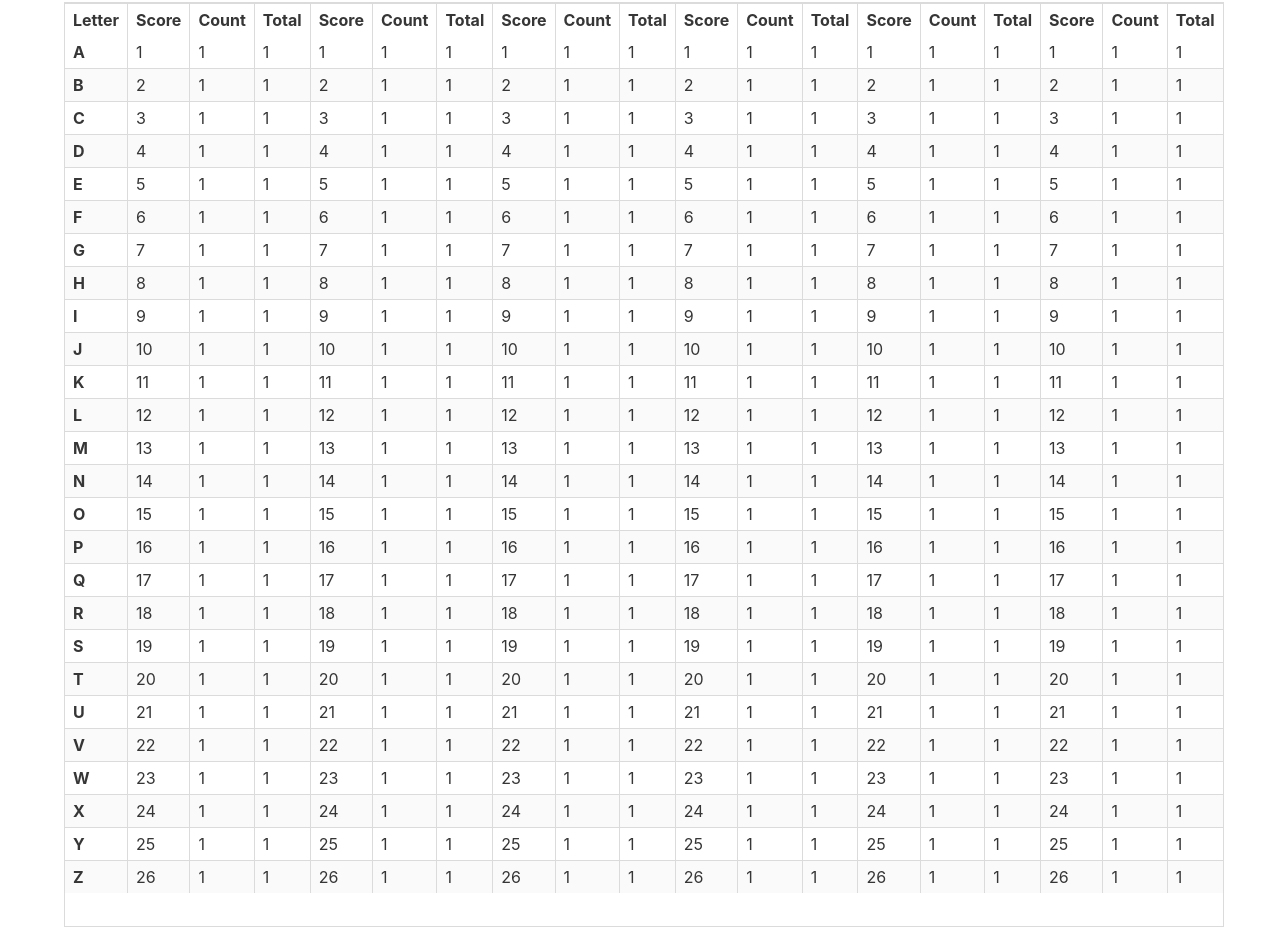
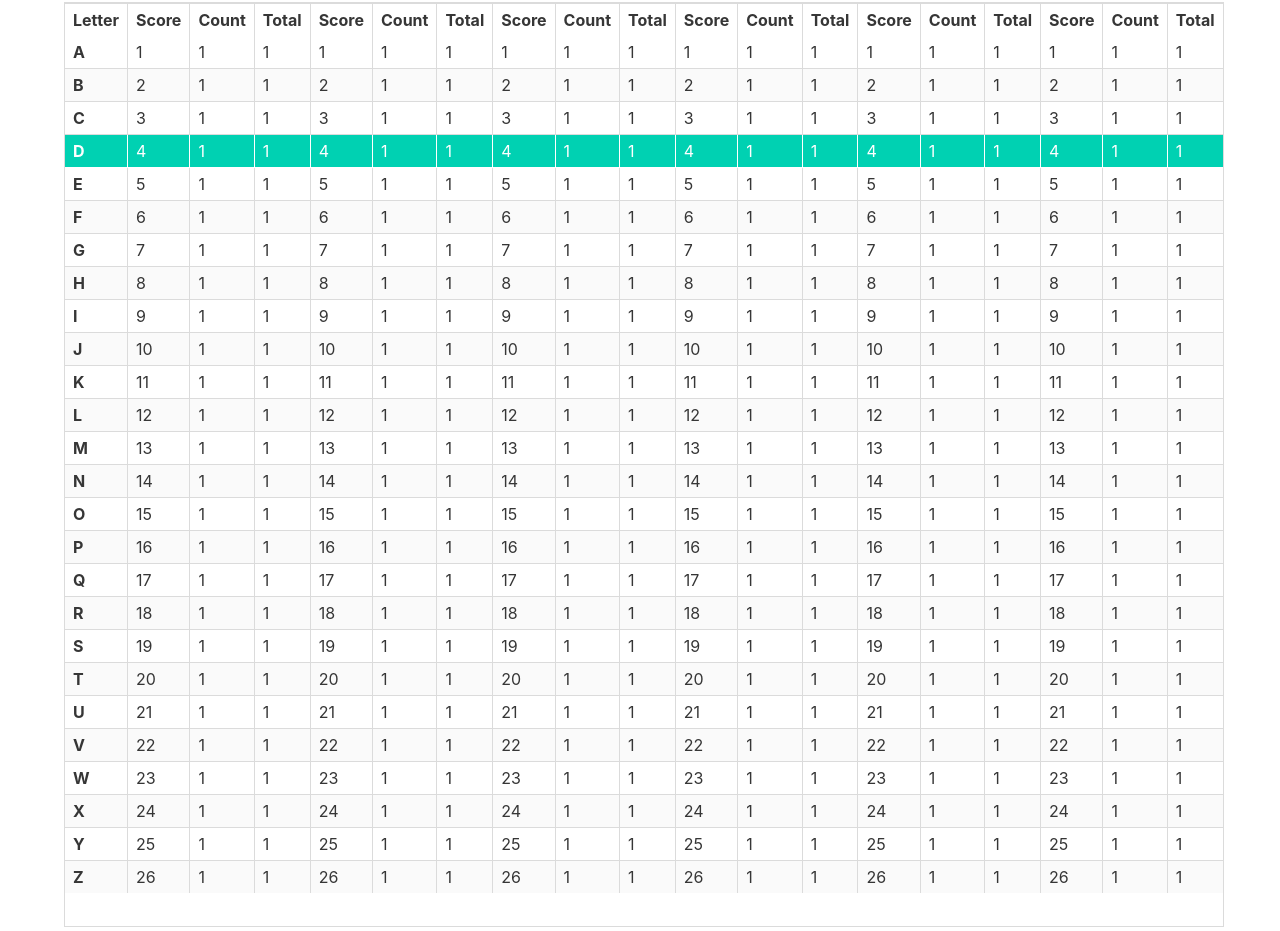
Before and after one commit to cityssm/bulma-sticky-table, a website: page index.html in a window 1280 px wide. Shown: the part 1031-1962 px from the top of the page. Drawn offline with Linux system fonts and the light colour scheme.

Commit message:
add to test table

```diff
--- a/index.html
+++ b/index.html
@@ -126,7 +126,7 @@
             <td>3</td><td>1</td><td>1</td>
             <td>3</td><td>1</td><td>1</td>
           </tr>
-          <tr>
+          <tr class="is-selected">
             <th>D</th>
             <td>4</td><td>1</td><td>1</td>
             <td>4</td><td>1</td><td>1</td>
```
